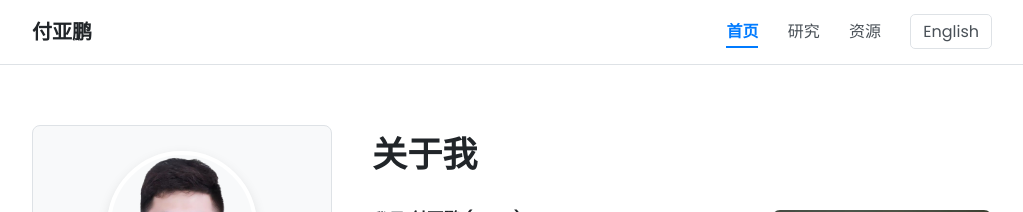
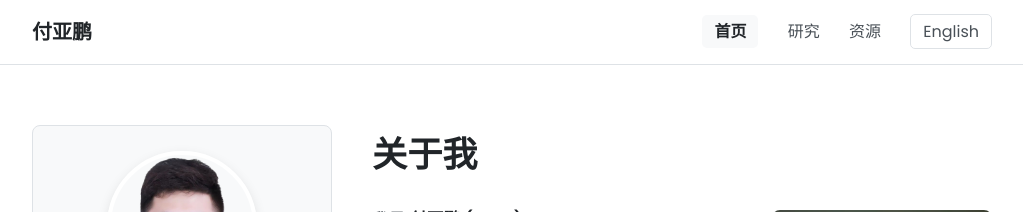
Before and after one commit to fyapeng/fyapeng.github.io, a Jekyll site: the page built from index.html, in a window 1280 px wide. Shown: the top 212 px of the page, without its empty margins (128-1151 px from the left). Built offline with Jekyll 4.4.1, drawn with Linux system fonts in a browser that asks for light colours.

Commit message:
Update style.css

```diff
--- a/assets/css/style.css
+++ b/assets/css/style.css
@@ -372,10 +372,11 @@ body {
   }
 }
 
-/* Active Navigation Link Style */
+/* Active Navigation Link Style (背景色块高亮) */
 .site-nav .page-link.active {
-  color: var(--accent-color); /* 让激活的链接文字也使用强调色 */
-  font-weight: 600; /* 可以加粗以示突出 */
-  border-bottom: 2px solid var(--accent-color);
-  padding-bottom: 3px; /* 让下划线和文字之间有一点距离 */
+  background-color: var(--card-bg-color); /* 使用我们定义的卡片背景色作为高亮色 */
+  color: var(--primary-color); /* 高亮时文字颜色变为深色，以保证对比度 */
+  font-weight: 600; /* 保持加粗 */
+  border-radius: 5px; /* 添加轻微的圆角，让色块更柔和 */
+  padding: 5px 12px; /* 调整内边距，让色块大小适中 */
 }
```
